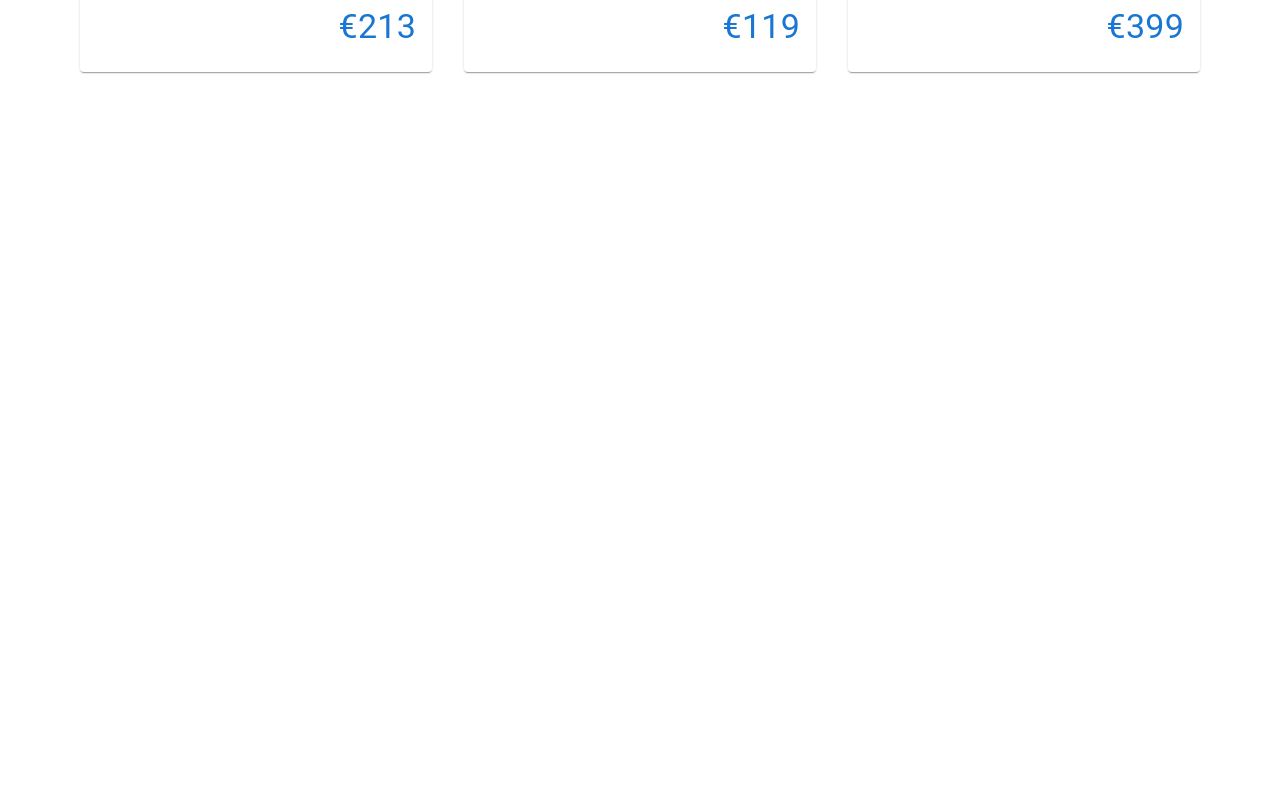
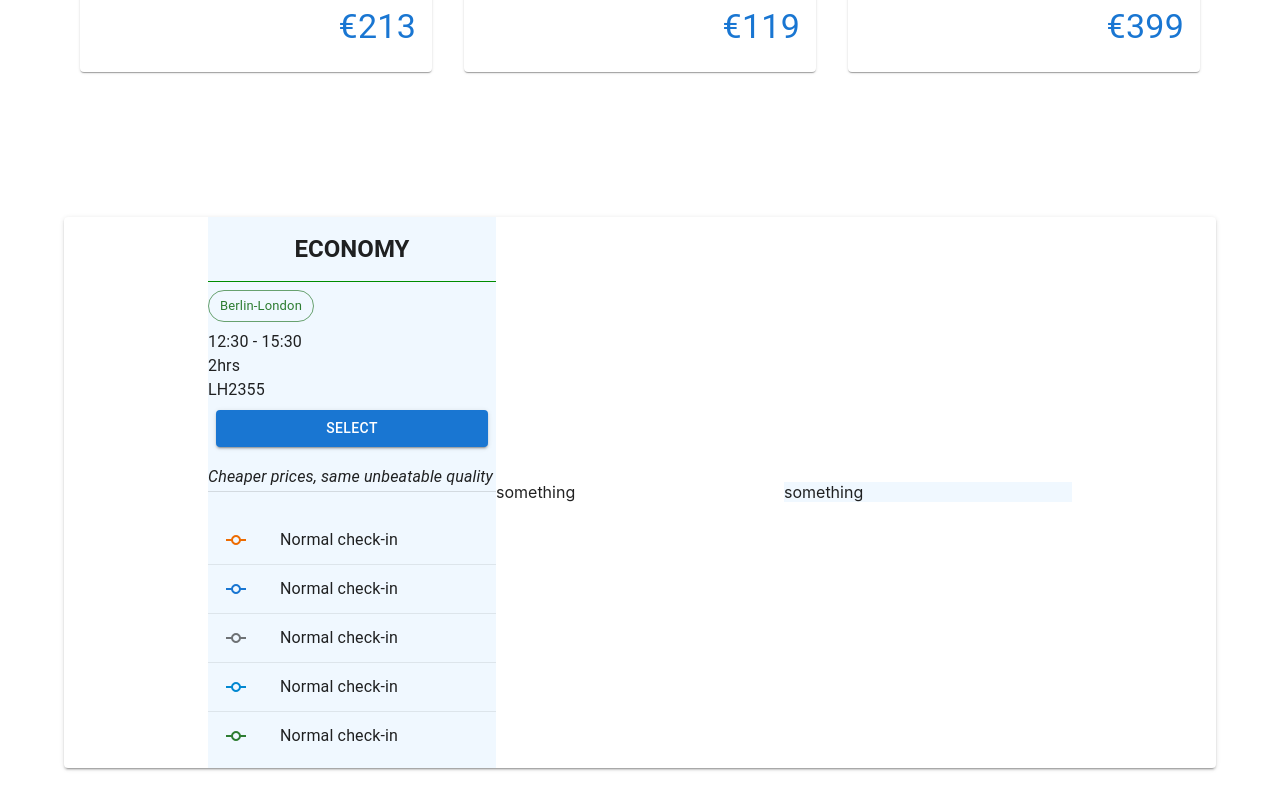
Before and after one commit to iprowriter/flight, a React (Create React App) app: page / in a window 1280 px wide. Shown: the part 1355-2155 px from the top of the page. Before the commit the page ends 1475 px from the top, so only its background shows below. Built offline with nearby package versions, Linux system fonts and the light colour scheme.

Commit message:
adding  price selection  page

```diff
--- a/src/App.tsx
+++ b/src/App.tsx
@@ -5,6 +5,7 @@ import Display from "./components/Display";
 import { useSelector } from "react-redux";
 import { RootState } from "./redux/store";
 import DiscoverCard from "./components/DiscoverCard";
+import Price from "./components/Price";
 
 function App() {
   const selectedDestination = useSelector(
@@ -29,6 +30,7 @@ function App() {
       <SearchDestination handleToAndFroSelected={handleToAndFroSelected} />
       {toAndFroSelected && <Display />}
       <DiscoverCard/>
+      <Price />
     </>
   );
 }
--- a/src/components/Display.tsx
+++ b/src/components/Display.tsx
@@ -74,7 +74,7 @@ export default function Display() {
                     <Box>
                       <Grid>
                         <Typography variant="h4">
-                          {item.departureTime}{" "}
+                          {item.departureTime}
                         </Typography>
                       </Grid>
                       <Grid>
--- /dev/null
+++ b/src/components/Price.tsx
@@ -0,0 +1,125 @@
+import Paper from "@mui/material/Paper";
+import Box from "@mui/material/Box";
+import { styled } from "@mui/material/styles";
+import {
+  Button,
+  Container,
+  Divider,
+  Grid,
+  List,
+  ListItem,
+  ListItemIcon,
+  ListItemText,
+  Typography,
+} from "@mui/material";
+import Chip from '@mui/material/Chip';
+import CommitIcon from '@mui/icons-material/Commit';
+
+const StyledContainer = styled(Container)`
+  margin-top: 20px;
+  padding: 2rem;
+`;
+
+export default function Price() {
+    return(
+        <StyledContainer>
+            <Paper elevation={2} sx={{ marginTop: "45px" }} >
+                <Grid  container direction="row" justifyContent="center"
+                    alignItems="center" >
+                    <Grid item  xs={12} md={3} lg={3} sx={{backgroundColor: "aliceblue", margin: "2" }}>
+                        <Box>
+                            <Grid container marginY={2} justifyContent="center" alignItems="center">
+                                <Typography variant="h5">
+                                    <b>
+                                        ECONOMY
+                                    </b>
+                                </Typography>
+                            </Grid>
+                            <Grid>
+                            <Divider color="primary" />
+                            </Grid>
+                            <Box>
+                                <Grid marginY={1}>
+                                <Typography>
+                                <Chip label="Berlin-London" color="success" variant="outlined" />
+                                </Typography>
+                                </Grid>
+                                <Typography>
+                                    12:30 - 15:30
+                                </Typography>
+                                <Typography>
+                                    2hrs
+                                </Typography>
+                                <Typography>
+                                    LH2355
+                                </Typography>
+                            </Box>
+                            <Grid marginY={1} paddingX={1}>
+                                <Button variant="contained" fullWidth>Select</Button>
+                            </Grid>
+                            <Box marginY={2}>
+                                <Typography variant="subtitle1" >
+                                    <i>
+                                    Cheaper prices, same unbeatable quality
+                                    </i>
+                                </Typography>
+                                <Divider/>
+                            </Box>
+                            <Grid>
+                                <List>
+                                    <ListItem>
+                                        <ListItemIcon>
+                                            <CommitIcon color="warning" />
+                                        </ListItemIcon>
+                                        <ListItemText>
+                                            Normal check-in
+                                        </ListItemText>
+                                    </ListItem>
+                                    <Divider light />
+                                    <ListItem>
+                                        <ListItemIcon>
+                                            <CommitIcon color="primary" />
+                                        </ListItemIcon>
+                                        <ListItemText>
+                                            Normal check-in
+                                        </ListItemText>
+                                    </ListItem>
+                                    <Divider light />
+                                    <ListItem>
+                                        <ListItemIcon>
+                                            <CommitIcon color="action" />
+                                        </ListItemIcon>
+                                        <ListItemText>
+                                            Normal check-in
+                                        </ListItemText>
+                                    </ListItem>
+                                    <Divider light />
+                                    <ListItem>
+                                        <ListItemIcon>
+                                            <CommitIcon color="info" />
+                                        </ListItemIcon>
+                                        <ListItemText>
+                                            Normal check-in
+                                        </ListItemText>
+                                    </ListItem>
+                                    <Divider light />
+                                    <ListItem>
+                                        <ListItemIcon>
+                                            <CommitIcon color="success" />
+                                        </ListItemIcon>
+                                        <ListItemText>
+                                            Normal check-in
+                                        </ListItemText>
+                                    </ListItem>
+
+                                </List>
+                            </Grid>
+                        </Box>
+                    </Grid>
+                    <Grid item  xs={12} md={3} lg={3}> something</Grid>
+                    <Grid item  xs={12} md={3} lg={3} sx={{backgroundColor: "aliceblue"}}> something</Grid>
+                </Grid>
+            </Paper>
+        </StyledContainer>
+    )
+}
```
